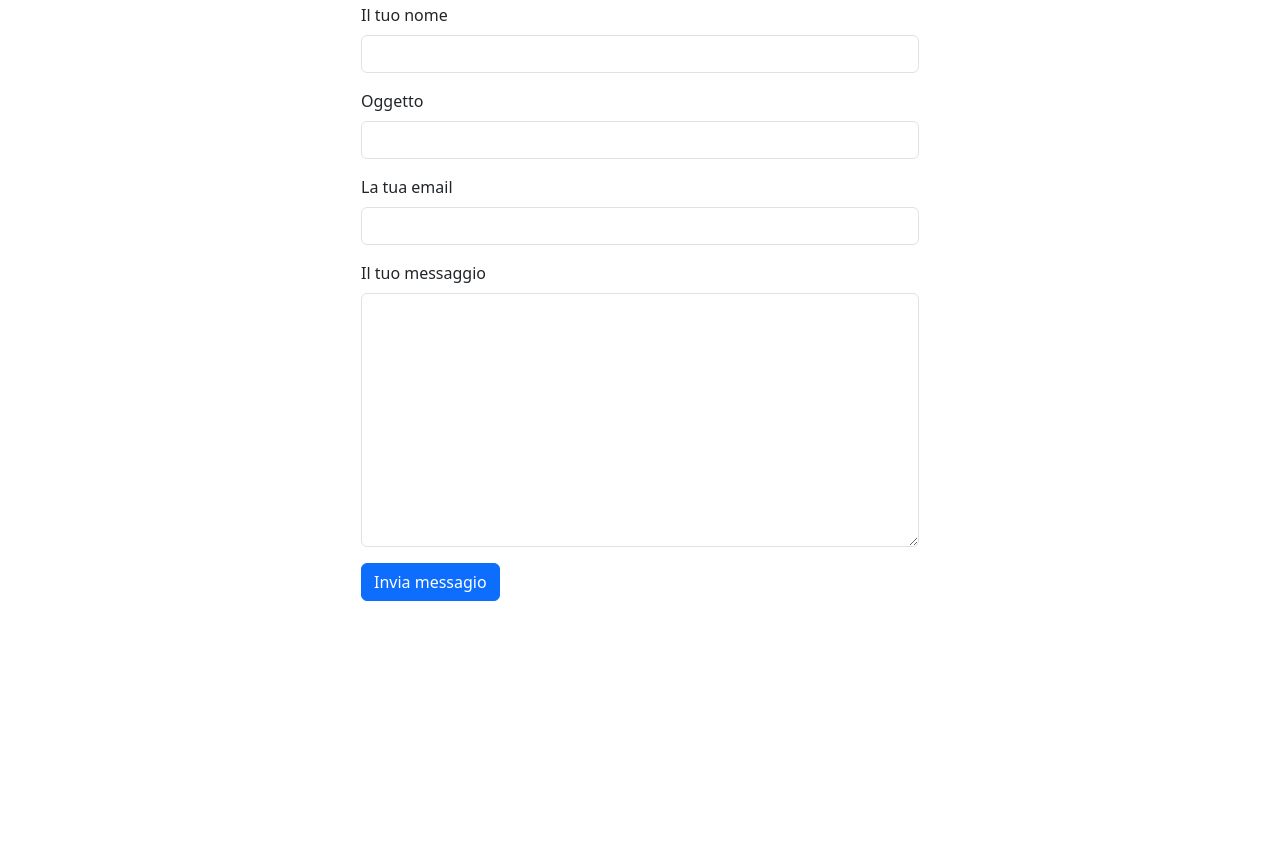
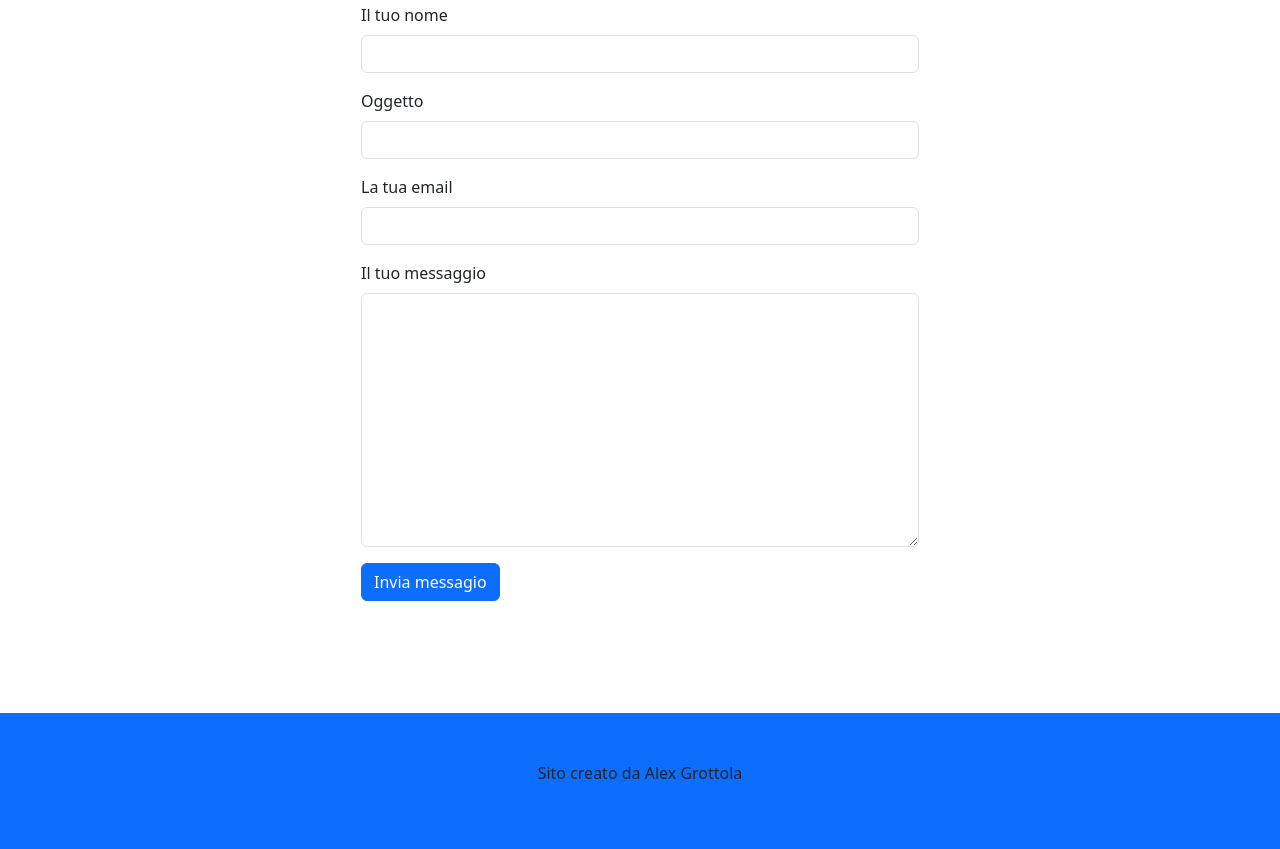
Before and after one commit to AlexGrottola/LezioneGitViteBootstrap, a website built with Vite: page index.html in a window 1280 px wide. Shown: the part 2152-3001 px from the top of the page. Before the commit the page ends 2865 px from the top, so only its background shows below. Built offline with nearby package versions, Linux system fonts and the light colour scheme; a web font is replaced by a local one.

Commit message:
Ho aggiunto il footer

```diff
--- a/index.html
+++ b/index.html
@@ -193,7 +193,13 @@
         </div>
       </section>
     </main>
-
+    <footer>
+      <section id="info" class="w-100 py-5 text-center bg-primary">
+        <div class="container">
+          <p>Sito creato da Alex Grottola</p>
+        </div>
+      </section>
+    </footer>
     <script type="module" src="/src/main.js"></script>
   </body>
 </html>
```
